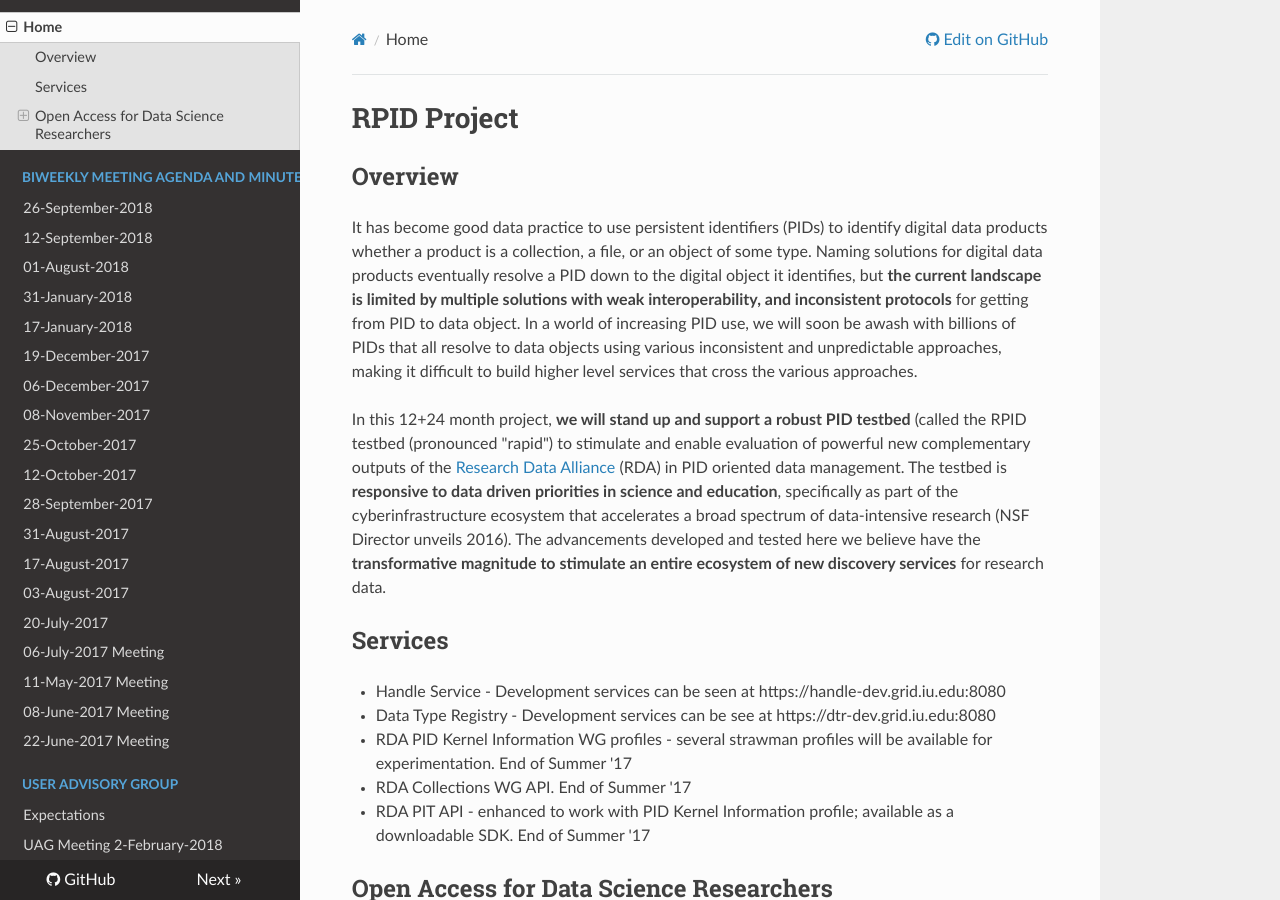
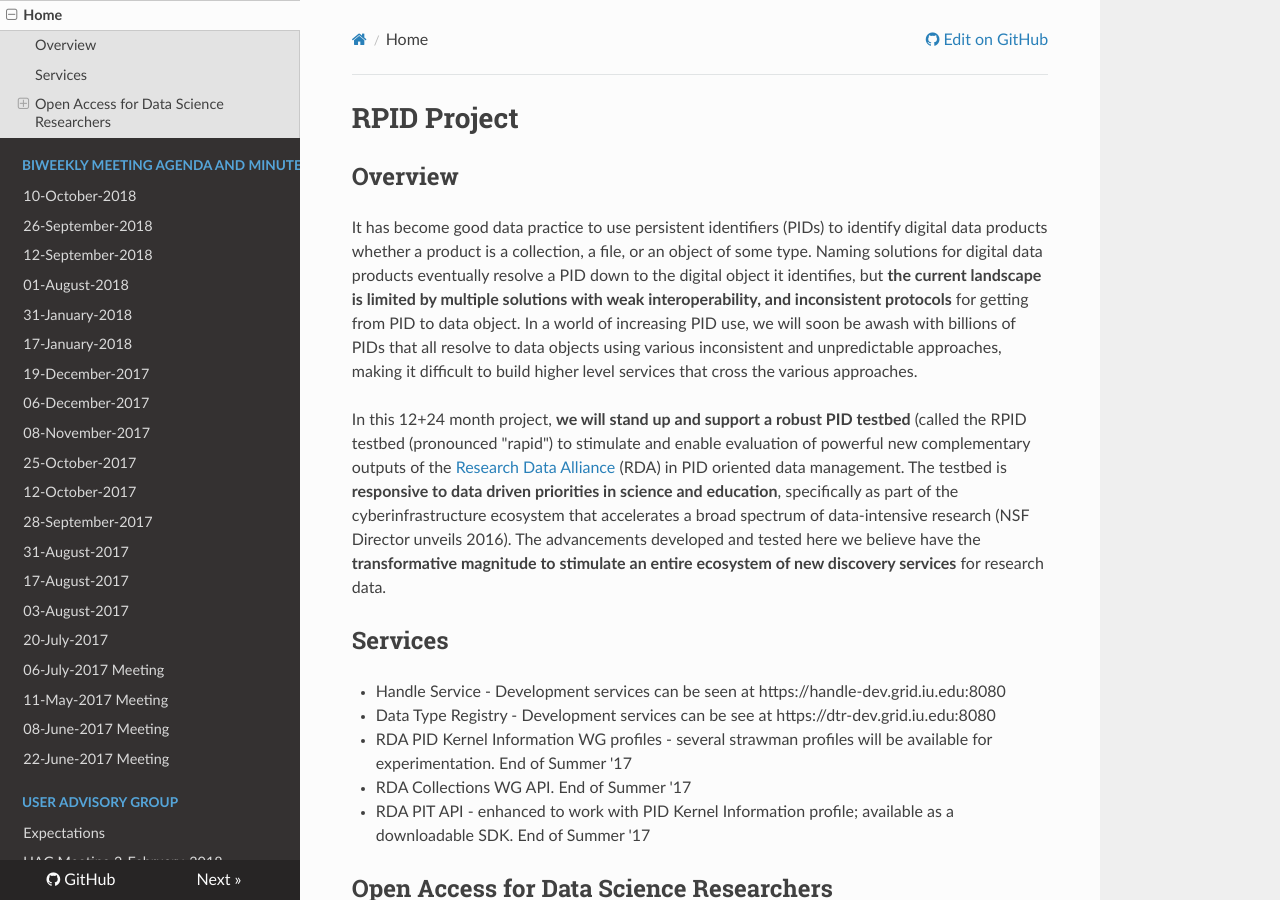
Before and after one commit to rpidproject/rpid, an MkDocs documentation site: the page built from docs/index.md, in a window 1280 px wide and 900 px high. Built offline with MkDocs 1.6.1, drawn with Linux system fonts in a browser that asks for light colours; nearby versions of some CDN libraries; old or Windows-style settings are respelled for this version of MkDocs.

Commit message:
Update with October 10, 2018 Meeting

```diff
--- a/mkdocs.yml
+++ b/mkdocs.yml
@@ -9,6 +9,7 @@ extra_css:
 pages:
 - Home: 'index.md'
 - BiWeekly Meeting Agenda and Minutes:
+  - '10-October-2018': '10-October-2018.md'
   - '26-September-2018': '26-September-2018.md'
   - '12-September-2018': '12-September-2018.md'
   - '01-August-2018': '01-August-2018.md'
```
